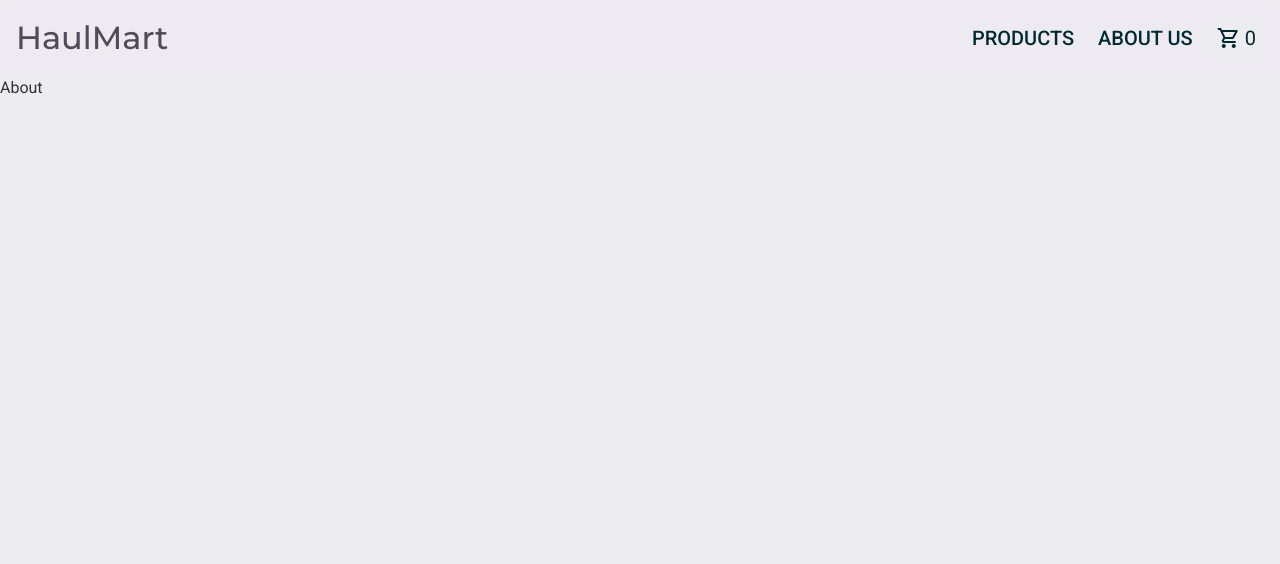
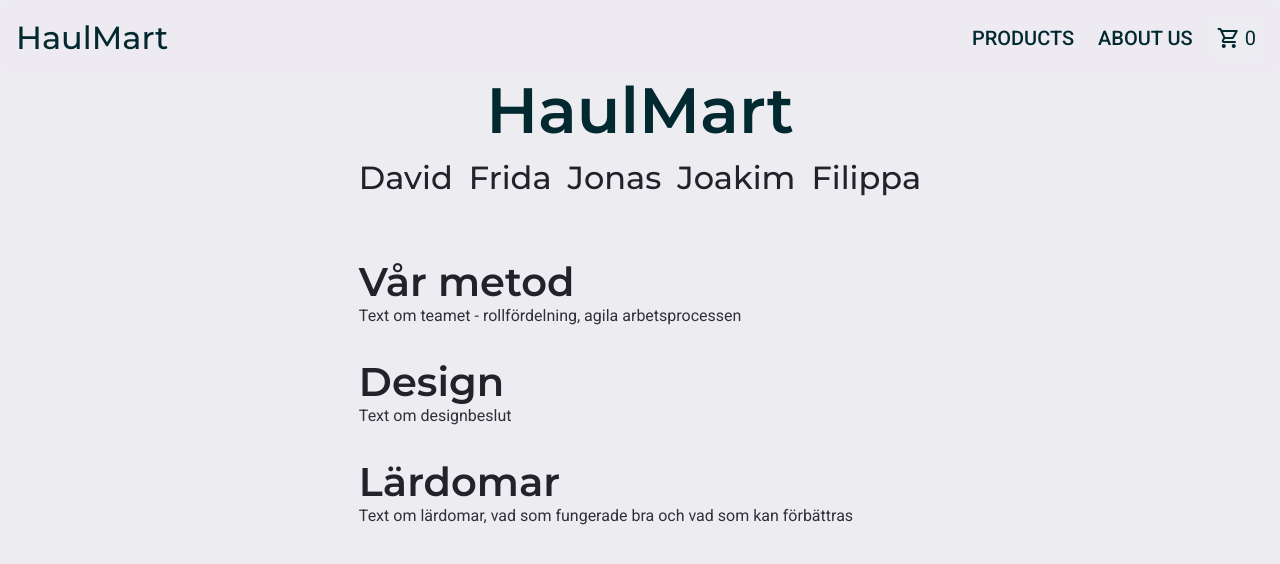
Before and after one commit to DavidViklund/WEBSHOPSIX, a React (Vite) app in the folder webshop/: page /AboutUsPage in a window 1280 px wide. Shown: the top 564 px of the page. Built offline with nearby package versions, Linux system fonts and the light colour scheme.

Commit message:
La till content i AboutUsPage och ändrade färg på logo.

```diff
--- a/webshop/src/components/NavBar.jsx
+++ b/webshop/src/components/NavBar.jsx
@@ -17,7 +17,7 @@
     <div className="NavBarContainer flex flex-col p-4 justify-center bg-greyscale-surface-default/50 rounded-xl">
       <div className="closedNav flex items-center justify-between">
         <Link className="text-2xl" to="/">
-          <h4>HaulMart</h4>
+          <h4 className=" text-primary-text-label">HaulMart</h4>
         </Link>
         <div
           className="iconBox flex items-center lg:hidden"
--- a/webshop/src/index.css
+++ b/webshop/src/index.css
@@ -13,10 +13,10 @@
     @apply text-3xl font-montserrat font-semibold lg:text-4xl text-greyscale-text-title;
   }
   h3 {
-    @apply text-2xl font-montserrat font-semibold lg:text-3xl text-greyscale-text-subtitle;
+    @apply text-2xl font-montserrat font-semibold lg:text-3xl text-greyscale-text-title;
   }
   h4 {
-    @apply text-2xl font-montserrat font-medium lg:text-2xl text-greyscale-text-subtitle;
+    @apply text-2xl font-montserrat font-medium lg:text-2xl text-greyscale-text-title;
   }
   p {
     @apply text-base font-roboto font-normal text-greyscale-text-body;
--- a/webshop/src/pages/AboutUsPage.jsx
+++ b/webshop/src/pages/AboutUsPage.jsx
@@ -1,5 +1,40 @@
 const aboutUsPage = () => {
-  return <div className="Aboutpage">About</div>;
+  return (
+    <div className=" max-w[1440px] flex justify-center sm:px-4 md:px-8 lg:px-40">
+      <div className=" flex flex-col gap-16 justify-start">
+        <div className=" flex flex-col items-center gap-4">
+          <h1 className=" text-primary-text-label font-semibold">HaulMart</h1>
+          <div className=" flex gap-4 flex-wrap">
+            <h4>David</h4> <h4>Frida</h4> <h4>Jonas</h4> <h4>Joakim</h4>{" "}
+            <h4>Filippa</h4>
+          </div>
+        </div>
+        <div className=" flex flex-col gap-8">
+          <div>
+            <h3>Vår metod</h3>
+            <p>Text om teamet - rollfördelning, agila arbetsprocessen</p>
+          </div>
+          <div>
+            <h3>Design</h3>
+            <p>Text om designbeslut</p>
+          </div>
+          <div>
+            <h3>Lärdomar</h3>
+            <p>
+              Text om lärdomar, vad som fungerade bra och vad som kan förbättras
+            </p>
+          </div>
+        </div>
+      </div>
+    </div>
+  );
 };
 
 export default aboutUsPage;
+
+/*
+Motiveringar kring designbeslut gällande kod och design
+Beskrivning av arbetsprocessen och rollfördelningen i gruppen
+Utvärdering av den agila arbetsmetodiken och vad ni har lärt dig av projektet
+Vad som fungerade bra och vad som kunnat förbättrats
+*/
```
